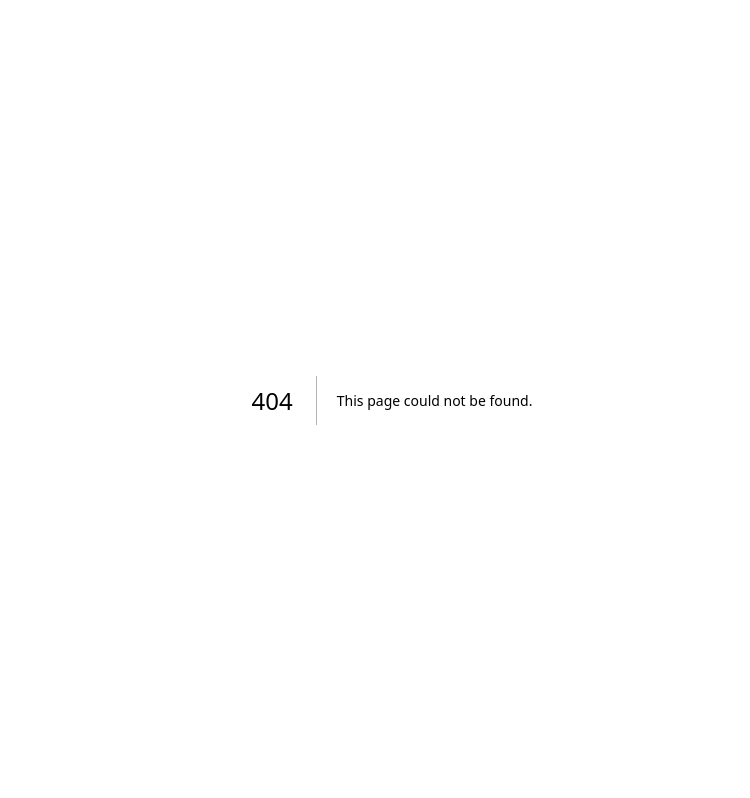
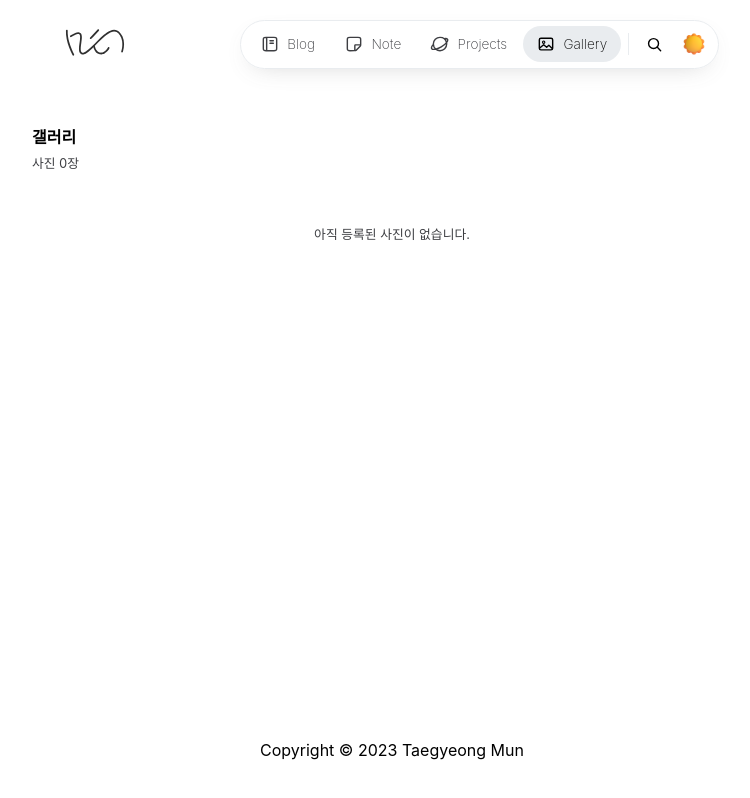
Before and after one commit to xmun74/xmunt, a Next.js app: page /gallery in a window 1280 px wide. Before the commit this address had no page. Shown: the whole page, without its empty margins (248-998 px from the left). Built offline with nearby package versions, Linux system fonts and the light colour scheme; a web font is replaced by a local one.

Commit message:
style: projects, 갤러리 추가 about제거

```diff
--- /dev/null
+++ b/app/gallery/gallery-page.tsx
@@ -0,0 +1,88 @@
+'use client'
+
+import Image from 'next/image'
+import styled from 'styled-components'
+import { themeColor } from '@styles/theme'
+
+const SectionHeader = styled.div`
+  margin-bottom: 1.25rem;
+`
+const SectionTitle = styled.h1`
+  font-size: 1rem;
+  font-weight: 600;
+  color: ${themeColor.text1};
+`
+const SectionDesc = styled.p`
+  margin-top: 0.3rem;
+  font-size: 0.8rem;
+  font-variant-numeric: tabular-nums;
+  color: ${themeColor.text4};
+`
+
+const GalleryGrid = styled.div`
+  display: grid;
+  grid-template-columns: repeat(3, 1fr);
+  gap: 0.75rem;
+
+  @media screen and (max-width: 767px) {
+    grid-template-columns: repeat(2, 1fr);
+  }
+`
+
+const GalleryItem = styled.div`
+  position: relative;
+  aspect-ratio: 1;
+  overflow: hidden;
+  border-radius: 0.75rem;
+  background: ${themeColor.hoverBg};
+
+  img {
+    object-fit: cover;
+    transition: transform 0.3s cubic-bezier(0.4, 0, 0.2, 1);
+  }
+
+  &:hover img {
+    transform: scale(1.05);
+  }
+`
+
+const EmptyMsg = styled.p`
+  color: ${themeColor.text4};
+  font-size: 0.8rem;
+  padding: 2rem 0;
+  text-align: center;
+`
+
+const galleryImages: Array<{
+  src: string
+  alt: string
+}> = []
+
+export default function GalleryPage() {
+  return (
+    <div>
+      <SectionHeader>
+        <SectionTitle>갤러리</SectionTitle>
+        <SectionDesc>사진 {galleryImages.length}장</SectionDesc>
+      </SectionHeader>
+
+      {galleryImages.length === 0 ? (
+        <EmptyMsg>아직 등록된 사진이 없습니다.</EmptyMsg>
+      ) : (
+        <GalleryGrid>
+          {galleryImages.map((image) => (
+            <GalleryItem key={image.src}>
+              <Image
+                src={image.src}
+                alt={image.alt}
+                draggable={false}
+                fill
+                sizes="(max-width: 768px) 50vw, 33vw"
+              />
+            </GalleryItem>
+          ))}
+        </GalleryGrid>
+      )}
+    </div>
+  )
+}
--- a/app/about/page.tsx
+++ b/app/gallery/page.tsx
@@ -1,15 +1,15 @@
 import type { Metadata } from 'next'
 import Layout from '@components/Layout'
-import AboutPage from './about-page'
+import GalleryPage from './gallery-page'
 
 export const metadata: Metadata = {
-  title: 'About',
+  title: 'Gallery',
 }
 
-export default function About() {
+export default function Gallery() {
   return (
     <Layout>
-      <AboutPage />
+      <GalleryPage />
     </Layout>
   )
 }
--- a/components/Nav.tsx
+++ b/components/Nav.tsx
@@ -1,7 +1,7 @@
 import styled from 'styled-components'
 import NavItem from './common/NavItem'
 
-type IconKey = 'About' | 'Projects' | 'Blog' | 'Note'
+type IconKey = 'Gallery' | 'Projects' | 'Blog' | 'Note'
 
 const navConfig: {
   label: IconKey
@@ -20,8 +20,8 @@ const navConfig: {
     path: '/projects',
   },
   {
-    label: 'About',
-    path: '/about',
+    label: 'Gallery',
+    path: '/gallery',
   },
 ]
 
--- a/components/common/NavItem.tsx
+++ b/components/common/NavItem.tsx
@@ -4,7 +4,7 @@ import styled from 'styled-components'
 import PlanetIcon from '@components/icons/PlanetIcon'
 import BlogIcon from '@components/icons/BlogIcon'
 import NoteIcon from '@components/icons/NoteIcon'
-import PacmanIcon from '@components/icons/PacmanIcon'
+import GalleryIcon from '@components/icons/GalleryIcon'
 import { themeColor } from '@styles/theme'
 
 const StyledLink = styled(Link)<{ $isActive: boolean }>`
@@ -57,7 +57,7 @@ const Label = styled.span`
   }
 `
 
-type IconKey = 'About' | 'Projects' | 'Blog' | 'Note'
+type IconKey = 'Gallery' | 'Projects' | 'Blog' | 'Note'
 
 interface NavProps {
   children: React.ReactNode | React.ReactNode[]
@@ -66,7 +66,7 @@ interface NavProps {
 }
 
 const types: Record<IconKey, React.FC<React.SVGProps<SVGSVGElement>>> = {
-  About: PacmanIcon,
+  Gallery: GalleryIcon,
   Projects: PlanetIcon,
   Blog: BlogIcon,
   Note: NoteIcon,
--- /dev/null
+++ b/components/icons/GalleryIcon.tsx
@@ -0,0 +1,40 @@
+import { SVGProps } from 'react'
+
+function GalleryIcon(props: SVGProps<SVGSVGElement>) {
+  return (
+    <svg
+      width={20}
+      height={20}
+      viewBox="0 0 24 24"
+      fill="none"
+      xmlns="http://www.w3.org/2000/svg"
+      {...props}
+    >
+      <rect
+        x="4"
+        y="5"
+        width="16"
+        height="14"
+        rx="2"
+        stroke="currentColor"
+        strokeWidth="1.7"
+      />
+      <circle
+        cx="9.2"
+        cy="9.8"
+        r="1.4"
+        stroke="currentColor"
+        strokeWidth="1.4"
+      />
+      <path
+        d="M4.8 16.6L9.2 12.8L12.8 16L15.4 13.6L19.2 17"
+        stroke="currentColor"
+        strokeWidth="1.7"
+        strokeLinecap="round"
+        strokeLinejoin="round"
+      />
+    </svg>
+  )
+}
+
+export default GalleryIcon
```
Also changed, not shown: app/about/about-page.tsx (deleted, +0 -22 lines), app/projects/projects-page.tsx (+93 -58 lines).
